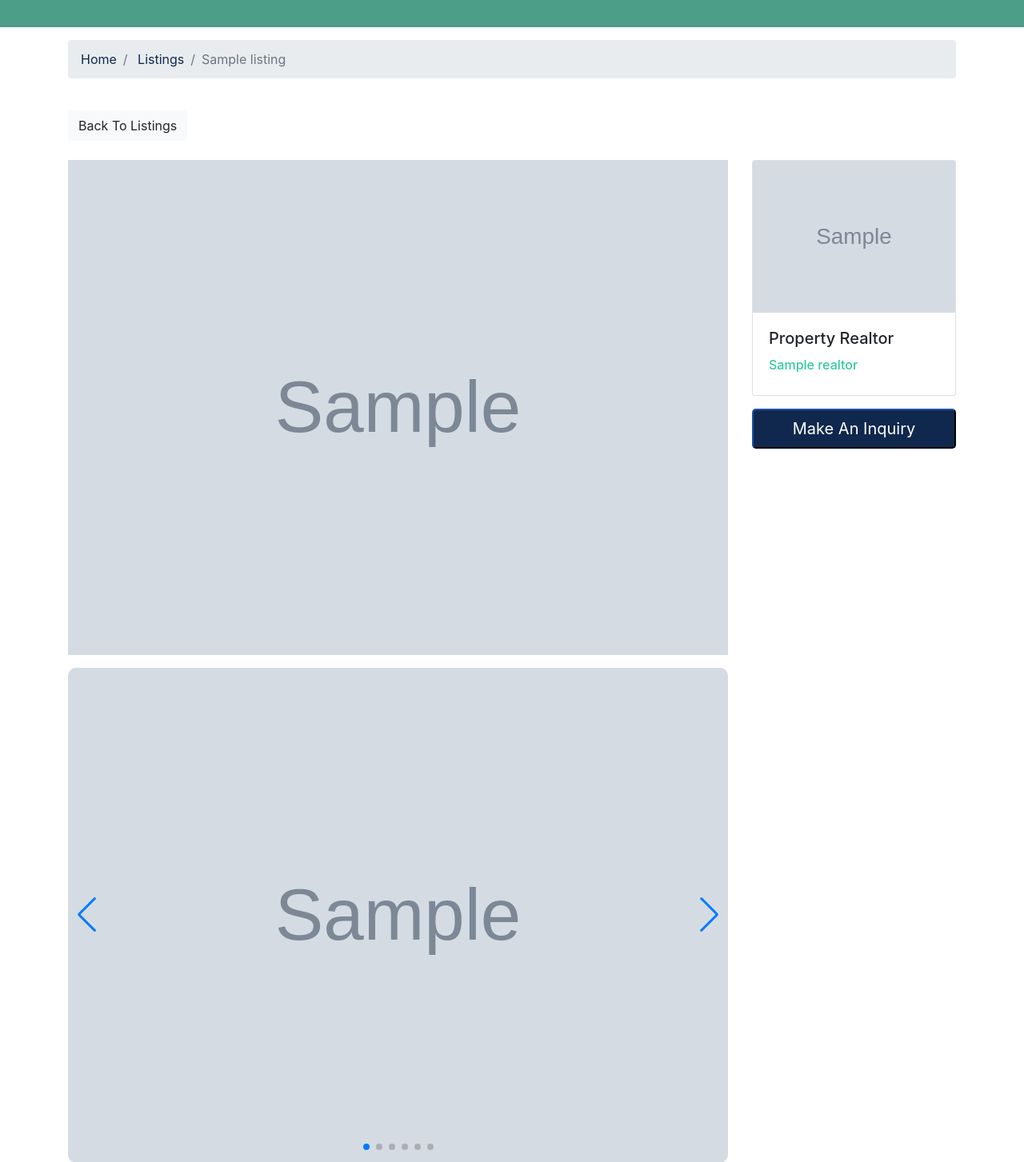
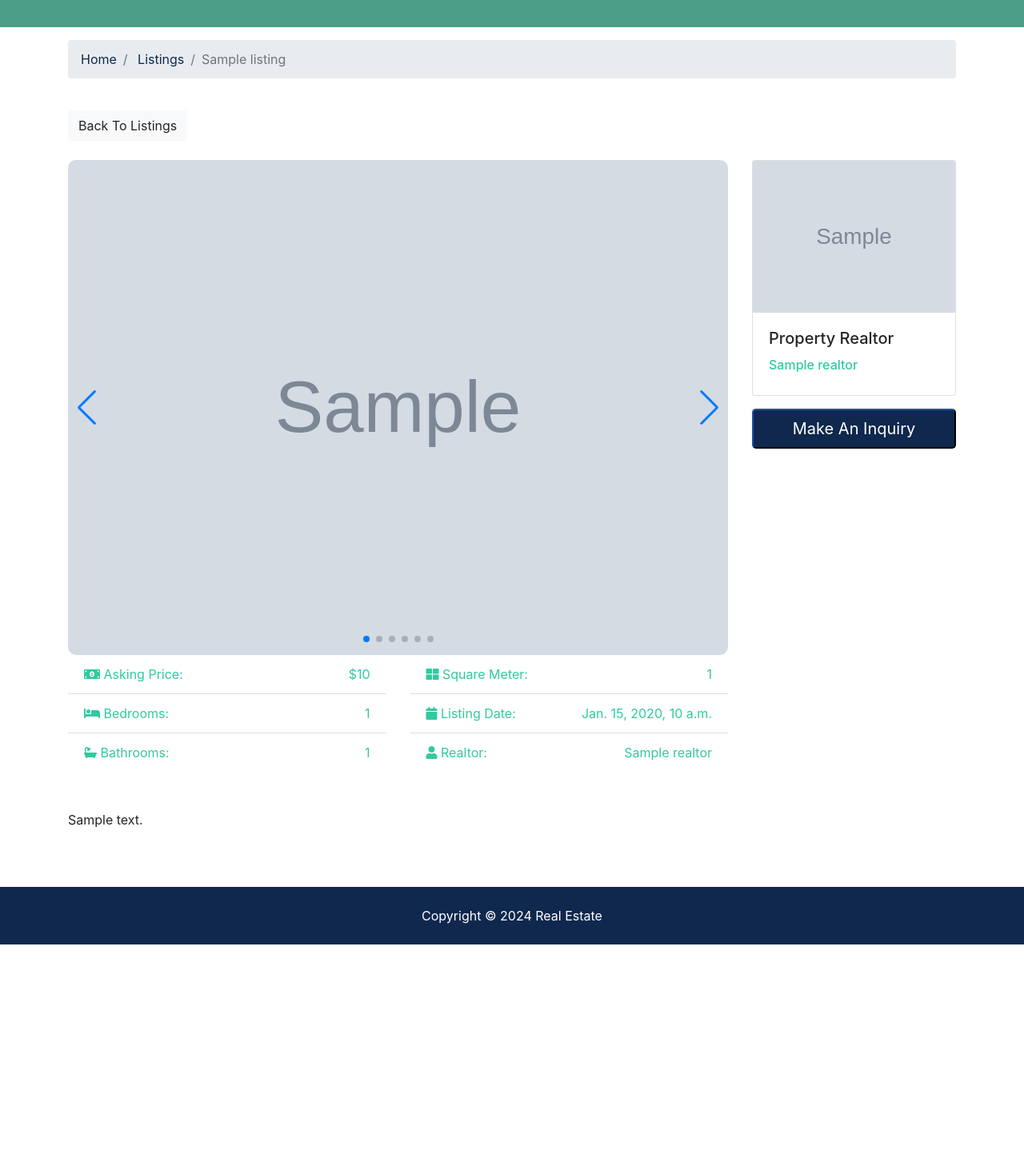
Before and after one commit to ludwig300/Real-Estate-Django-Web-App-master, a Django app: page /en/listings/1/ in a window 1280 px wide. Shown: the part 345-1798 px from the top of the page at 80% size. After the commit the page ends 1526 px from the top, so only its background shows below. Run offline with Django 3.2, Linux system fonts and the light colour scheme; tables that the repository leaves empty hold one stand-in row (values such as "Sample post"); grey boxes marked "Sample" are stand-in pictures; parts of the project's set-up code (start-up, migrations or seed data) failed here and were passed over; some libraries are stand-ins or nearby versions.

Commit message:
removed main pic

```diff
--- a/templates/listings/listing.html
+++ b/templates/listings/listing.html
@@ -42,8 +42,6 @@
       <a href="{% url 'listings' %}" class="btn btn-light mb-4">{% trans "Back To Listings" %}</a>
       <div class="row">
         <div class="col-md-9">
-          <!-- Home Main Image -->
-          <img src="{{ listing.photo_main.url }}" alt="" class="img-main img-fluid mb-3">
           <!-- Swiper Slider -->
           <div class="swiper mySwiper">
             <div class="swiper-wrapper">
```
